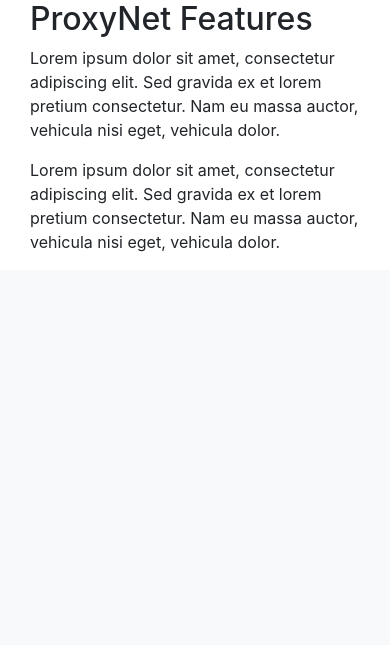
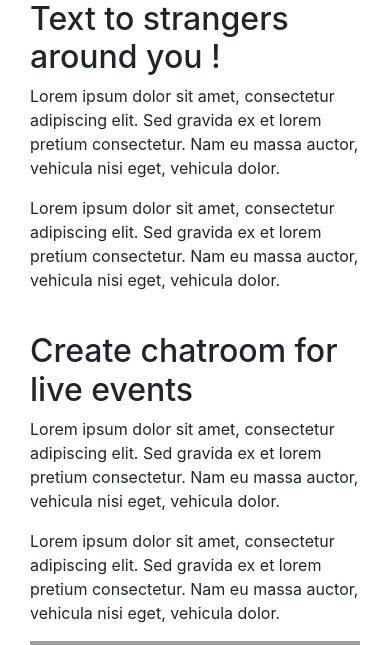
Before and after one commit to proxynet-org/server, a Django app: page / in a window 390 px wide. Shown: the part 950-1595 px from the top of the page. Before the commit the page ends 1202 px from the top, so only its background shows below. Run offline with Django 3.2, Linux system fonts and the light colour scheme; parts of the project's set-up code (start-up, migrations or seed data) failed here and were passed over; some libraries are stand-ins or nearby versions; grey boxes are pictures that could not be loaded.

Commit message:
Update home.html

```diff
--- a/templates/web/home.html
+++ b/templates/web/home.html
@@ -15,16 +15,29 @@
     </div>
 
     <!-- Image and text section -->
-    <div class="row">
+    <div class="row mb-4">
   <div class="col-md-6">
     <img src="https://picsum.photos/600" alt="Image 1" class="img-fluid">
   </div>
   <div class="col-md-6">
-        <h2>ProxyNet Features</h2>
+    <h2>Text to strangers around you !</h2>
     <p>Lorem ipsum dolor sit amet, consectetur adipiscing elit. Sed gravida ex et lorem pretium consectetur.
       Nam eu massa auctor, vehicula nisi eget, vehicula dolor.</p>
     <p>Lorem ipsum dolor sit amet, consectetur adipiscing elit. Sed gravida ex et lorem pretium consectetur.
       Nam eu massa auctor, vehicula nisi eget, vehicula dolor.</p>
+  </div>
+</div>
+
+<div class="row mb-4">
+  <div class="col-md-6">
+    <h2>Create chatroom for live events</h2>
+    <p>Lorem ipsum dolor sit amet, consectetur adipiscing elit. Sed gravida ex et lorem pretium consectetur.
+      Nam eu massa auctor, vehicula nisi eget, vehicula dolor.</p>
+    <p>Lorem ipsum dolor sit amet, consectetur adipiscing elit. Sed gravida ex et lorem pretium consectetur.
+      Nam eu massa auctor, vehicula nisi eget, vehicula dolor.</p>
+  </div>
+  <div class="col-md-6">
+    <img src="https://picsum.photos/600" alt="Image 1" class="img-fluid">
   </div>
 </div>
 
```
Lines whose indentation alone changed are shown as unchanged.
